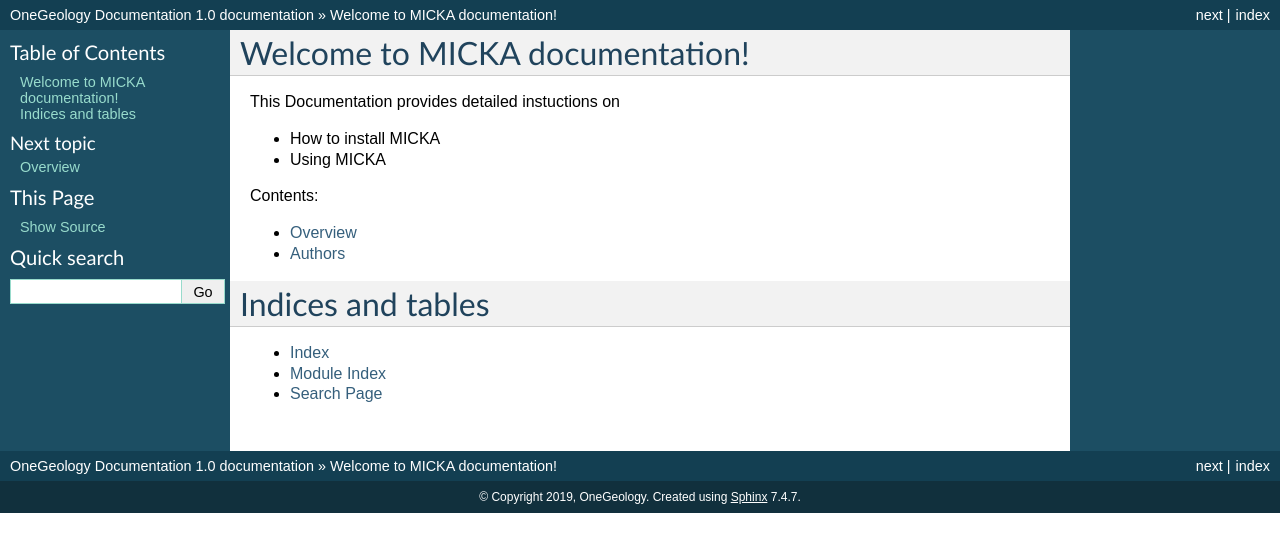
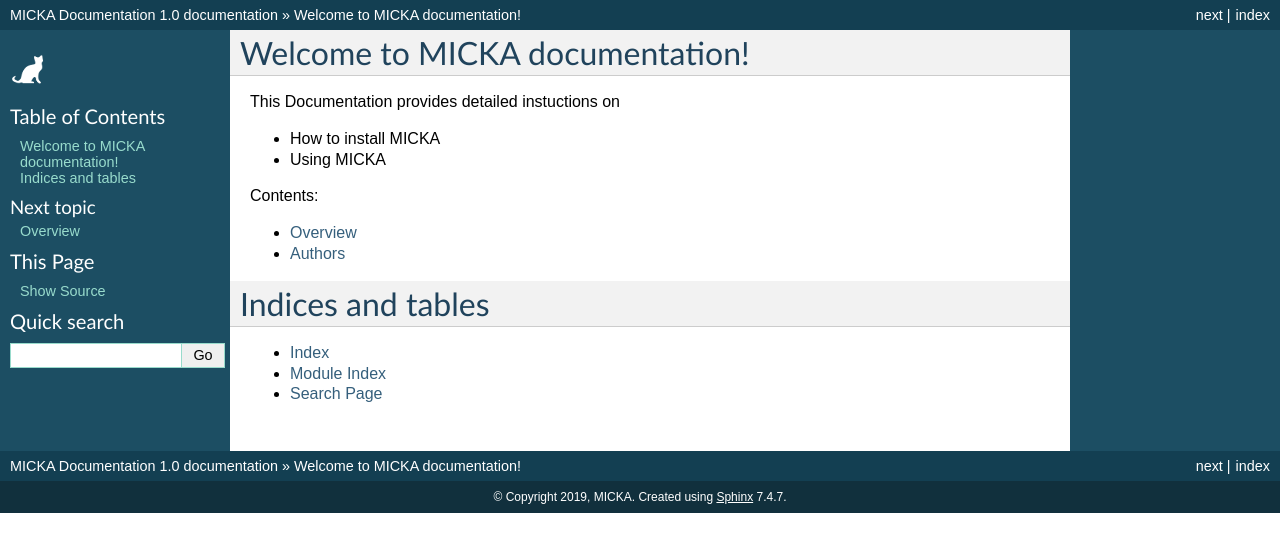
Before and after one commit to CzechGeologicalSurvey/MICKA-Docs, a Sphinx documentation site: the page built from docs/index.rst, in a window 1280 px wide. Shown: the top 552 px of the page. Built offline with Sphinx 7.4.7, drawn with Linux system fonts in a browser that asks for light colours; pages that are not in the unit, such as notebooks, are missing from menus.

Commit message:
Update conf.py

```diff
--- a/docs/conf.py
+++ b/docs/conf.py
@@ -43,8 +43,8 @@
 master_doc = 'index'
 
 # General information about the project.
-project = u'OneGeology Documentation'
-copyright = u'2019, OneGeology'
+project = u'MICKA Documentation'
+copyright = u'2019, MICKA'
 
 # The version info for the project you're documenting, acts as replacement for
 # |version| and |release|, also used in various other places throughout the
@@ -117,7 +117,7 @@
 
 # The name of an image file (relative to this directory) to place at the top
 # of the sidebar.
-# html_logo = 'Onegeology_logo_large.png'
+html_logo = 'logo.png'
 
 # The name of an image file (within the static path) to use as favicon of the
 # docs.  This file should be a Windows icon file (.ico) being 16x16 or 32x32
```
